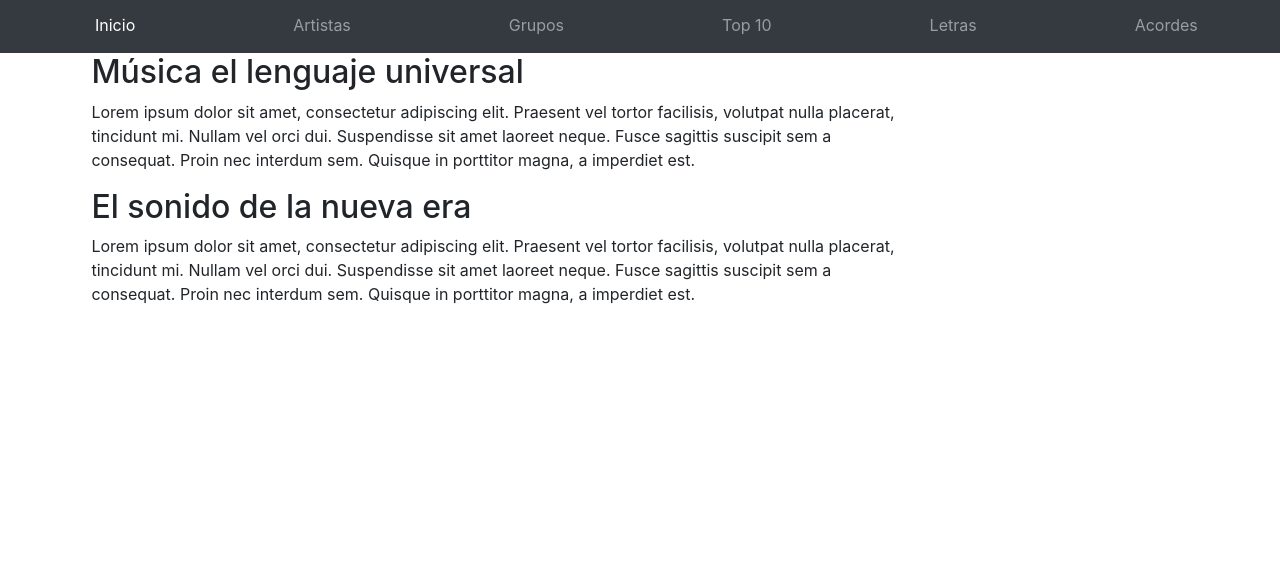
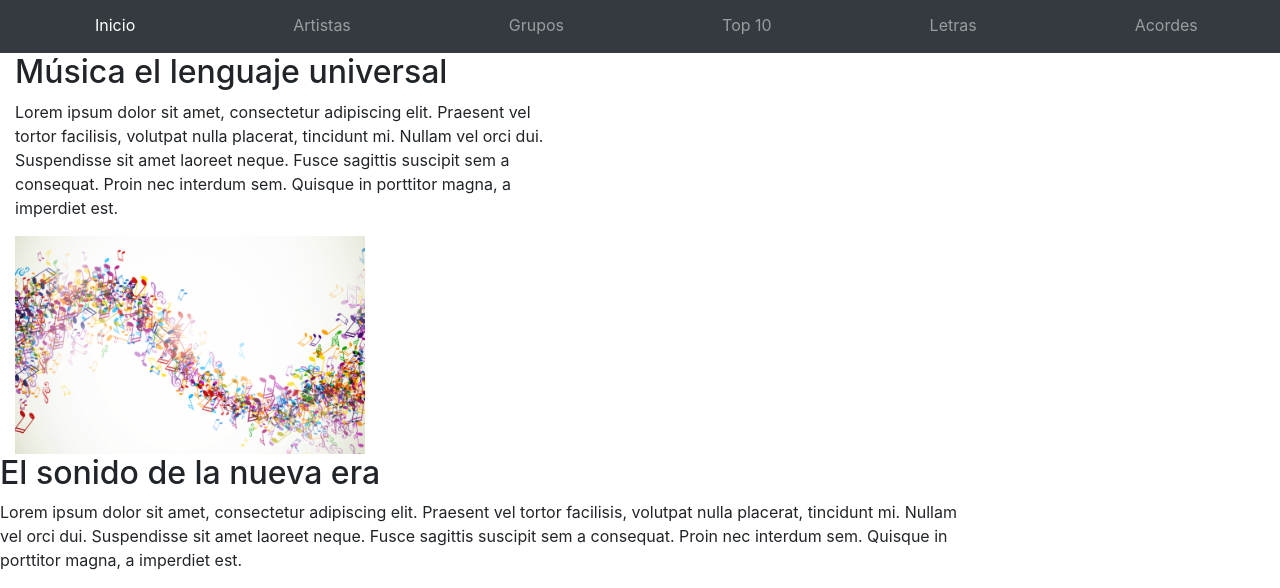
Before and after one commit to richardeflores/universidadapp, a plain HTML site: page bootstrap/index.html in a window 1280 px wide. Shown: the part 215-803 px from the top of the page. Drawn offline with Linux system fonts and the light colour scheme.

Commit message:
ajustes blog primera entrada

```diff
--- a/bootstrap/css/estilos.css
+++ b/bootstrap/css/estilos.css
@@ -19,3 +19,6 @@ background-color: rgba(247, 67, 0, 0.95);
   color: black;
   background: #999999;
 }
+.blog-img {
+  width: 350px;
+}
--- a/bootstrap/index.html
+++ b/bootstrap/index.html
@@ -49,15 +49,17 @@
         </ul>
       </div>
     </nav>
-    <div class="container single-page">
     <div class="row">
-        <div class="col-12 col-lg-9">
-            <div class="content-wrap">
+        <div class="col-12 col-lg-8">
+            <div class="content-wrap col-lg-8">
                     <h2 class="entry-title">Música el lenguaje universal</h2>
                 <div class="entry-content">
                     <p>Lorem ipsum dolor sit amet, consectetur adipiscing elit. Praesent vel tortor facilisis, volutpat nulla placerat, tincidunt mi. Nullam vel orci dui. Suspendisse sit amet laoreet neque. Fusce sagittis suscipit sem a consequat. Proin nec interdum sem. Quisque in porttitor magna, a imperdiet est. </p>
                 </div>
             </div>
+          <div class="col-lg-4 content-wrap">
+            <img class="blog-img" src="img/musica_y_lenguaje.png" alt="Música y Lenguaje">
+          </div>
         </div>
       </div>
       <div class="row">
@@ -70,6 +72,5 @@
             </div>
         </div>
       </div>
-      </div>
   </body>
 </html>
```
Also changed, not shown: bootstrap/img/musica_y_lenguaje.png (added).
